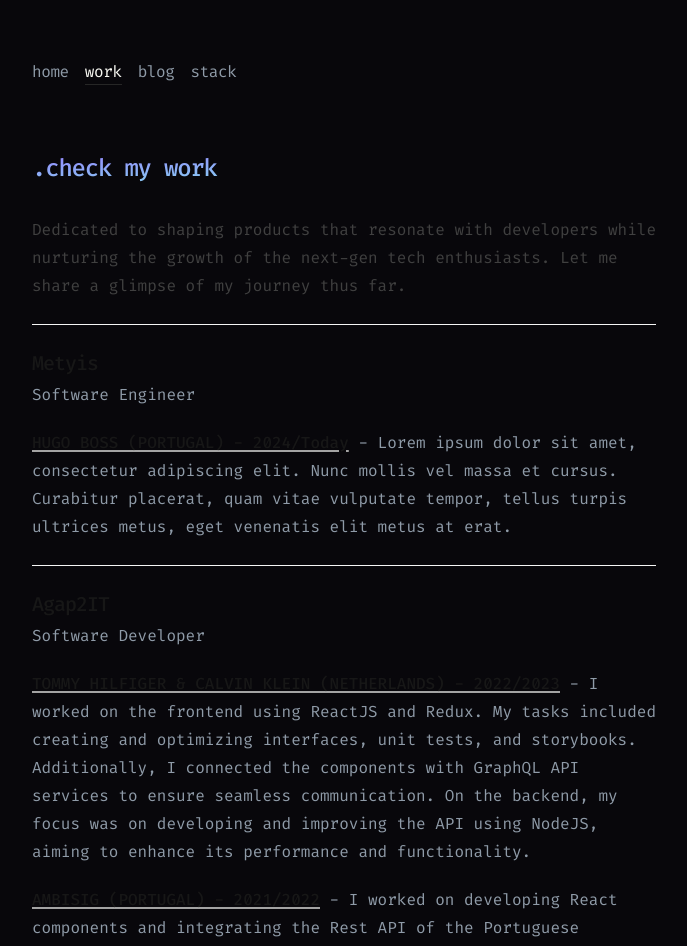
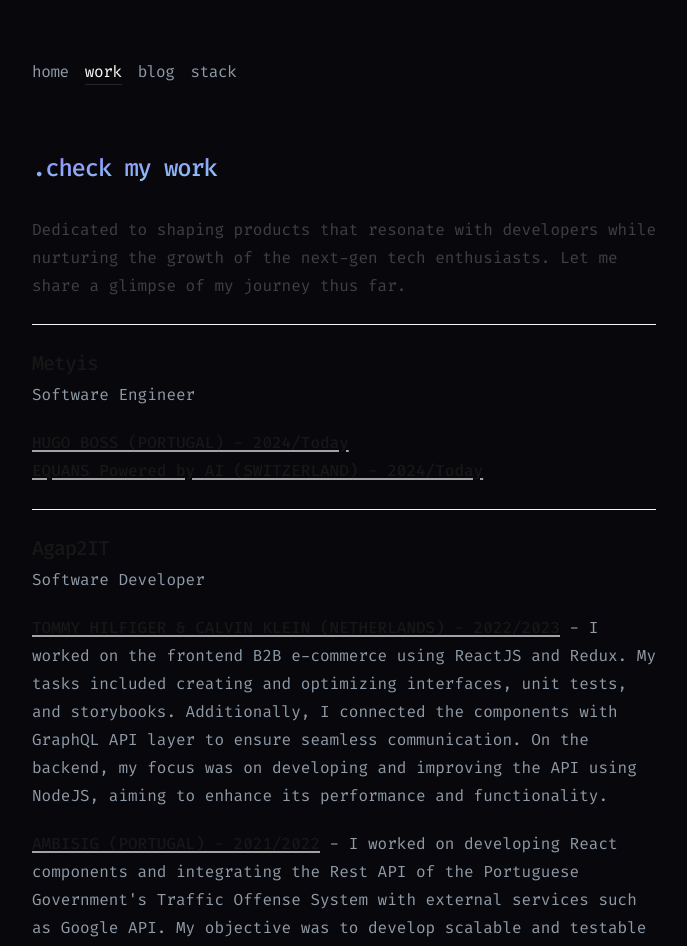
Before and after one commit to cassiorsfreitas/cassiorsfreitas.com, a Next.js app: page /work in a window 1280 px wide. Shown: the top 946 px of the page, without its empty margins (272-959 px from the left). Built offline with nearby package versions, Linux system fonts and the light colour scheme.

Commit message:
feat: update works

```diff
--- a/src/app/work/page.tsx
+++ b/src/app/work/page.tsx
@@ -16,10 +16,11 @@ export default function Work() {
         <p className="text-grey">
           <a href="https://www.hugoboss.com/">
             HUGO BOSS (PORTUGAL) - 2024/Today
-          </a>{' '}
-          - Lorem ipsum dolor sit amet, consectetur adipiscing elit. Nunc mollis
-          vel massa et cursus. Curabitur placerat, quam vitae vulputate tempor,
-          tellus turpis ultrices metus, eget venenatis elit metus at erat.
+          </a>
+          <br />
+          <a href="https://www.equans.com/">
+            EQUANS Powered by AI (SWITZERLAND) - 2024/Today
+          </a>
         </p>
         <hr className="my-6 border-neutral-100 dark:border-neutral-800" />
         <h2 className="font-medium text-xl mb-1 tracking-tighter">Agap2IT</h2>
@@ -28,12 +29,12 @@ export default function Work() {
           <a href="https://www.calvinklein.com/">
             TOMMY HILFIGER & CALVIN KLEIN (NETHERLANDS) - 2022/2023
           </a>{' '}
-          - I worked on the frontend using ReactJS and Redux. My tasks included
-          creating and optimizing interfaces, unit tests, and storybooks.
-          Additionally, I connected the components with GraphQL API services to
-          ensure seamless communication. On the backend, my focus was on
-          developing and improving the API using NodeJS, aiming to enhance its
-          performance and functionality.
+          - I worked on the frontend B2B e-commerce using ReactJS and Redux. My
+          tasks included creating and optimizing interfaces, unit tests, and
+          storybooks. Additionally, I connected the components with GraphQL API
+          layer to ensure seamless communication. On the backend, my focus was
+          on developing and improving the API using NodeJS, aiming to enhance
+          its performance and functionality.
         </p>
         <p className="text-grey mb-4">
           <a href="https://ambisig.com/">AMBISIG (PORTUGAL) - 2021/2022</a> - I
```
